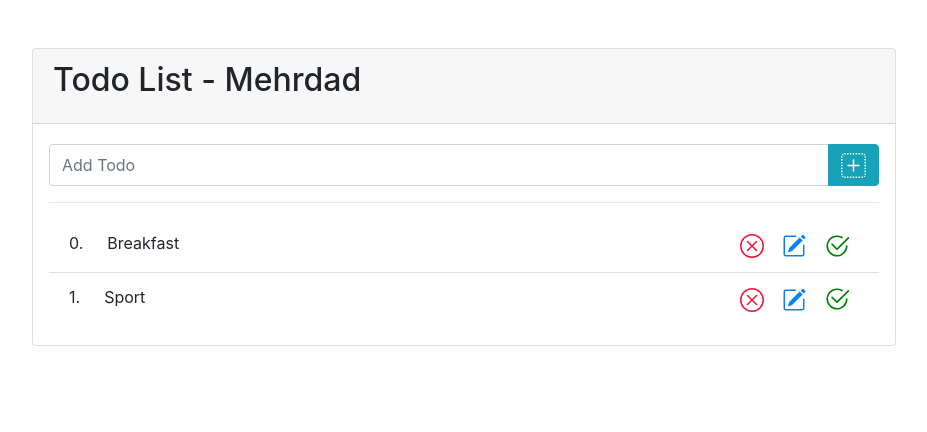
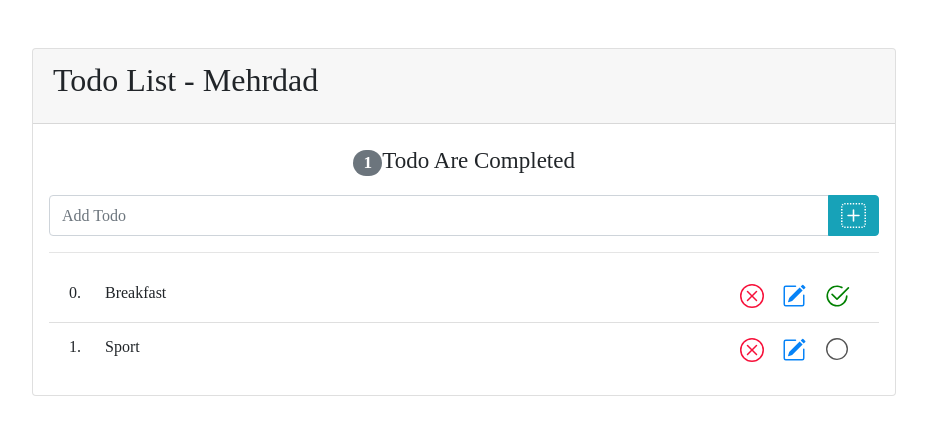
Before and after one commit to mehrdadmonavari/Todo_List, a React (Create React App) app: page / in a window 1280 px wide. Shown: the top 432 px of the page, without its empty margins (176-1103 px from the left). Built offline with nearby package versions, Linux system fonts and the light colour scheme.

Commit message:
add navbar component

```diff
--- a/src/components/TodApp.js
+++ b/src/components/TodApp.js
@@ -1,6 +1,8 @@
+import styles from "./TodoApp.module.css";
 import TodoForm from "./TodoForm";
 import TodoHeader from "./TodoHeader";
 import TodoList from "./TodoList";
+import TodoNavBar from "./TodoNavBar";
 import TodoProvider from "./TodoProvider";
 
 const TodoApp = () => {
@@ -10,6 +12,7 @@ const TodoApp = () => {
         <div className="card w-100">
           <TodoHeader />
           <div className="card-body px-3">
+            <TodoNavBar />
             <TodoForm />
             <hr />
             <TodoList />
--- /dev/null
+++ b/src/components/TodoApp.module.css
@@ -0,0 +1,3 @@
+* {
+    font-family: 'Brush Script MT', cursive;
+}
--- /dev/null
+++ b/src/components/TodoNavBar.js
@@ -0,0 +1,44 @@
+import { Fragment } from "react";
+import { useTodos, useTodosActions } from "./TodoProvider";
+import styles from "./TodoNavBar.module.css";
+
+const TodoNavBar = () => {
+  //
+  /** Get Contexts */
+
+  const todos = useTodos();
+
+  const todoDispatch = useTodosActions();
+
+  /** Initial Methods */
+
+  const renderNavBar = () => {
+    if (todos.length !== 0) {
+      const completedTodos = todos.filter((todo) => {
+        return todo.isCompleted === true && todo;
+      });
+      return (
+        <div
+          className={styles.header_text + " text-center justify-content-center"}
+        >
+          <span className="badge badge-pill badge-secondary ">
+            {completedTodos.length}
+          </span>
+          <span>Todo Are Completed</span>
+        </div>
+      );
+    } else {
+      return (
+        <div
+          className={styles.header_text + " text-center justify-content-center"}
+        >
+          Add Your Today Todo !
+        </div>
+      );
+    }
+  };
+
+  return <div className="mb-3">{renderNavBar()}</div>;
+};
+
+export default TodoNavBar;
--- /dev/null
+++ b/src/components/TodoNavBar.module.css
@@ -0,0 +1,4 @@
+.header_text{
+    font-size: 23px;
+    vertical-align: bottom;
+}
--- a/src/components/TodoProvider.js
+++ b/src/components/TodoProvider.js
@@ -2,7 +2,7 @@ import { createContext, useContext, useReducer } from "react";
 
 const initialTodos = [
   { id: 50, name: "Breakfast", isCompleted: true },
-  { id: 60, name: "Sport", isCompleted: true },
+  { id: 60, name: "Sport", isCompleted: false },
 ];
 
 const reducer = (state, action) => {
```
